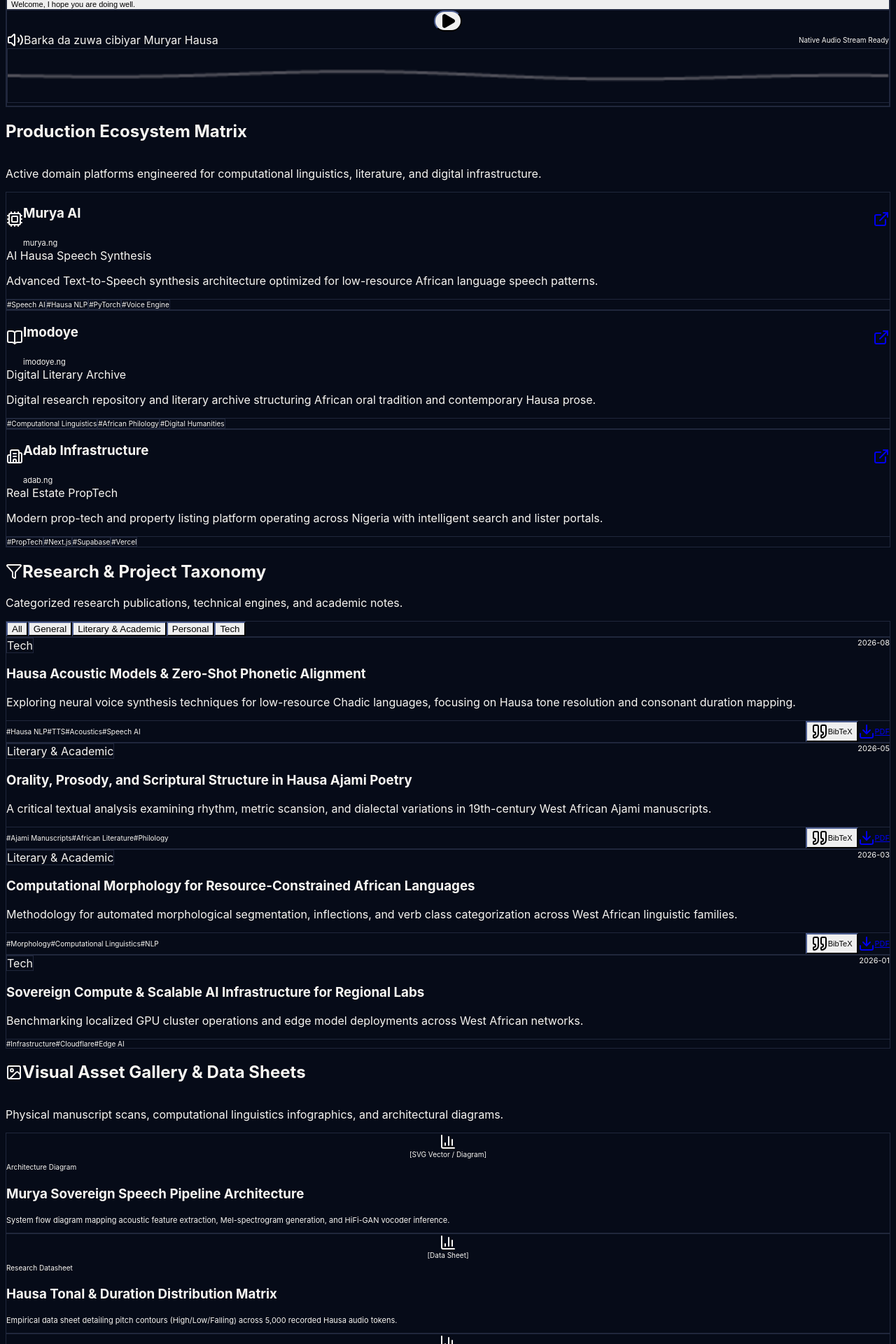
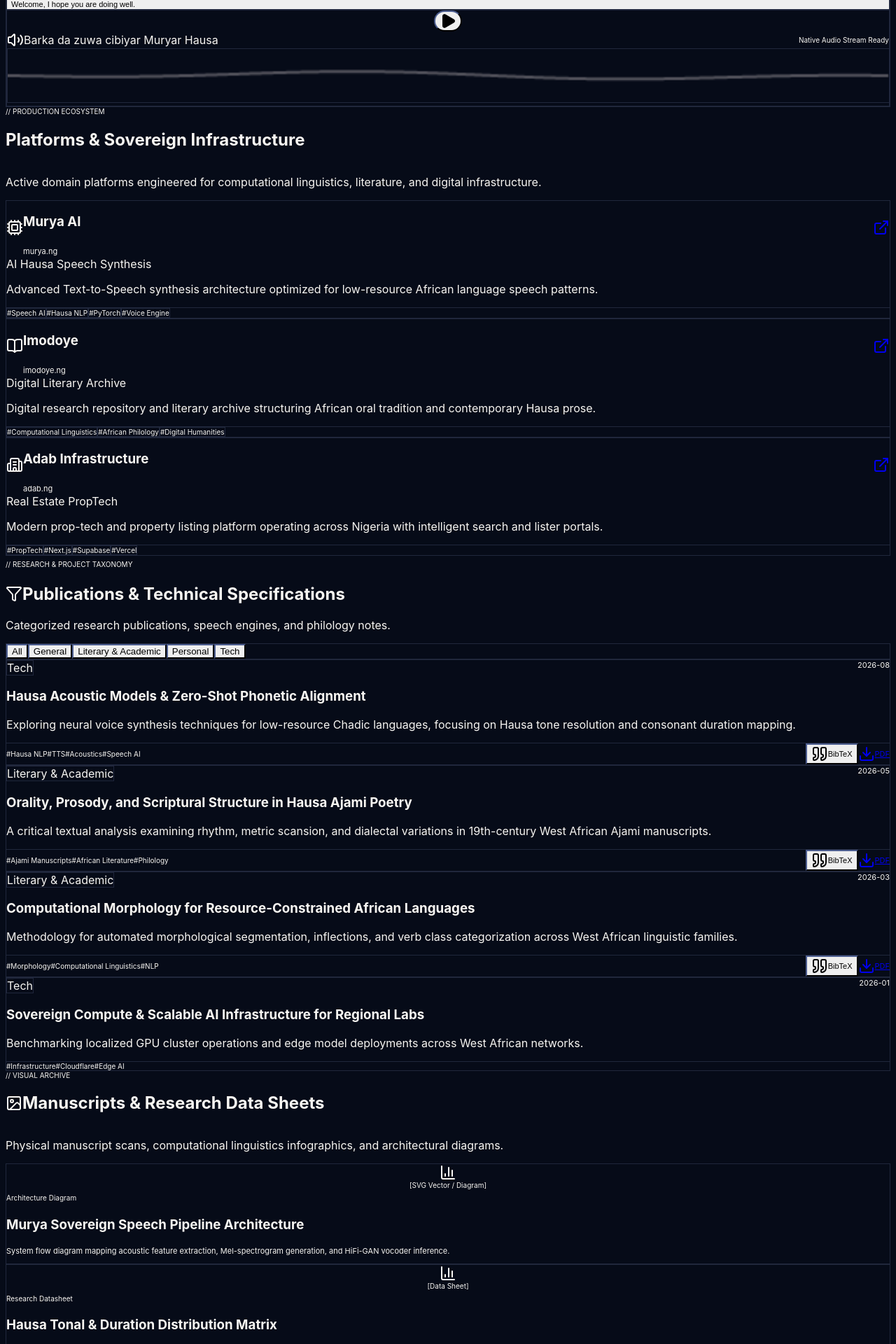
Before and after one commit to adab-tech/adab-tech.github.io, a Next.js app: page / in a window 1280 px wide. Shown: the part 719-2639 px from the top of the page at 70% size. Built offline with nearby package versions, Linux system fonts and the light colour scheme.

Commit message:
feat: implement micro-uppercase eyebrow header pattern

```diff
--- a/src/components/AssetGallery.tsx
+++ b/src/components/AssetGallery.tsx
@@ -48,9 +48,12 @@
   return (
     <section className="space-y-6">
       <div className="flex flex-col space-y-1">
+        <span className="text-[10px] font-mono uppercase tracking-widest text-amber-500 font-bold">
+          // VISUAL ARCHIVE
+        </span>
         <h2 className="text-xl font-mono font-bold tracking-tight text-zinc-900 dark:text-zinc-50 flex items-center gap-2">
           <ImageIcon className="h-5 w-5 text-amber-500" />
-          Visual Asset Gallery & Data Sheets
+          Manuscripts & Research Data Sheets
         </h2>
         <p className="text-sm font-sans text-zinc-500 dark:text-zinc-400">
           Physical manuscript scans, computational linguistics infographics, and architectural diagrams.
--- a/src/components/ContactForm.tsx
+++ b/src/components/ContactForm.tsx
@@ -36,9 +36,12 @@
   return (
     <section className="space-y-6">
       <div className="flex flex-col space-y-1">
+        <span className="text-[10px] font-mono uppercase tracking-widest text-amber-500 font-bold">
+          // COMMUNICATIONS & DISPATCH
+        </span>
         <h2 className="text-xl font-mono font-bold tracking-tight text-zinc-900 dark:text-zinc-50 flex items-center gap-2">
           <Mail className="h-5 w-5 text-amber-500" />
-          Communications Pipeline & Calendar Booking
+          Research Inquiry & Calendar Booking
         </h2>
         <p className="text-sm font-sans text-zinc-500 dark:text-zinc-400">
           Direct research inquiry, speaking request, or consultation pipeline routed via Cloudflare DNS & verified Resend domain (adamu@adamu.tech).
--- a/src/components/EcosystemGrid.tsx
+++ b/src/components/EcosystemGrid.tsx
@@ -58,8 +58,11 @@
   return (
     <section className="space-y-6">
       <div className="flex flex-col space-y-1">
+        <span className="text-[10px] font-mono uppercase tracking-widest text-amber-500 font-bold">
+          // PRODUCTION ECOSYSTEM
+        </span>
         <h2 className="text-xl font-mono font-bold tracking-tight text-zinc-900 dark:text-zinc-50">
-          Production Ecosystem Matrix
+          Platforms & Sovereign Infrastructure
         </h2>
         <p className="text-sm font-sans text-zinc-500 dark:text-zinc-400">
           Active domain platforms engineered for computational linguistics, literature, and digital infrastructure.
--- a/src/components/TaxonomyGrid.tsx
+++ b/src/components/TaxonomyGrid.tsx
@@ -34,12 +34,15 @@
     <section className="space-y-6">
       <div className="flex flex-col sm:flex-row sm:items-center justify-between gap-4">
         <div>
+          <span className="text-[10px] font-mono uppercase tracking-widest text-amber-500 font-bold">
+            // RESEARCH & PROJECT TAXONOMY
+          </span>
           <h2 className="text-xl font-mono font-bold tracking-tight text-zinc-900 dark:text-zinc-50 flex items-center gap-2">
             <Filter className="h-5 w-5 text-amber-500" />
-            Research & Project Taxonomy
+            Publications & Technical Specifications
           </h2>
           <p className="text-sm font-sans text-zinc-500 dark:text-zinc-400">
-            Categorized research publications, technical engines, and academic notes.
+            Categorized research publications, speech engines, and philology notes.
           </p>
         </div>
 
```
